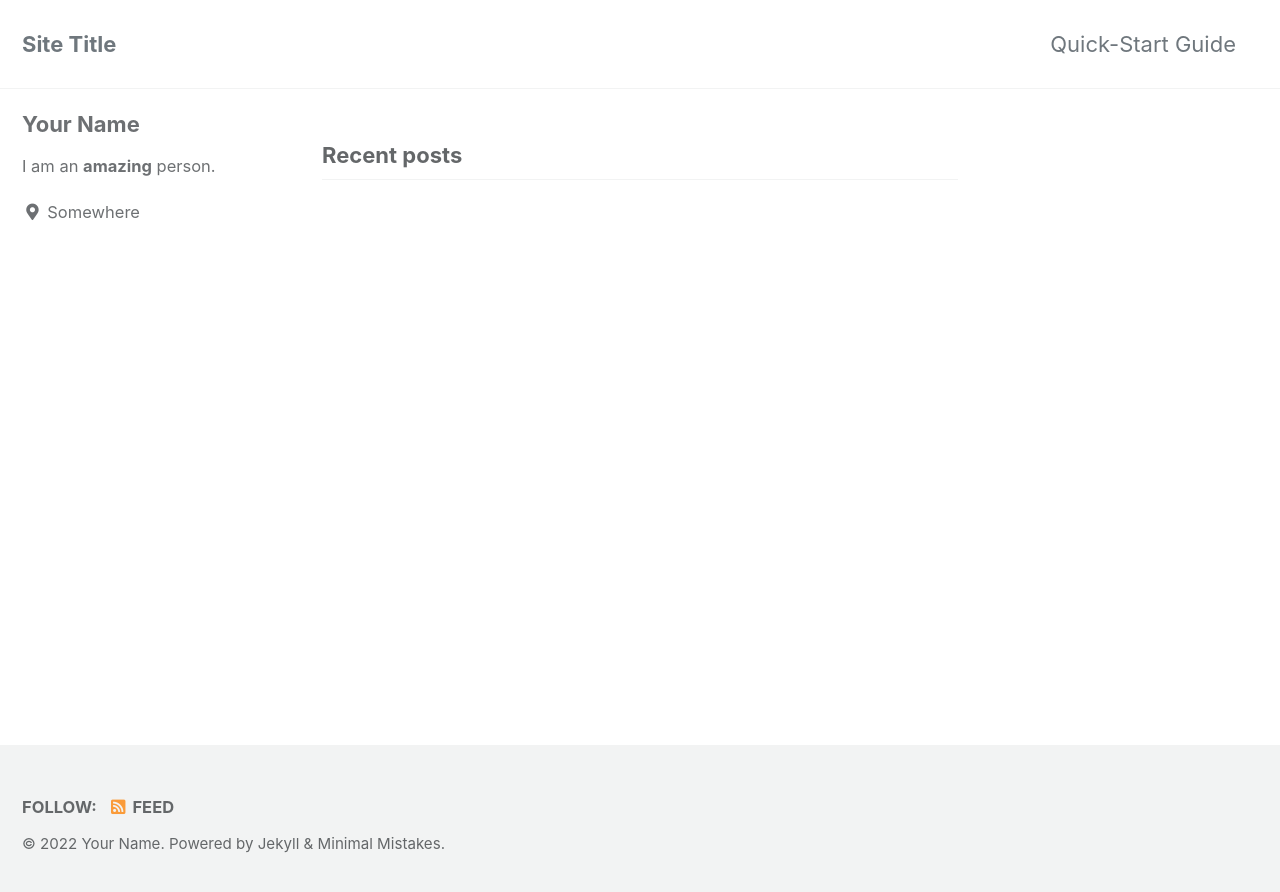
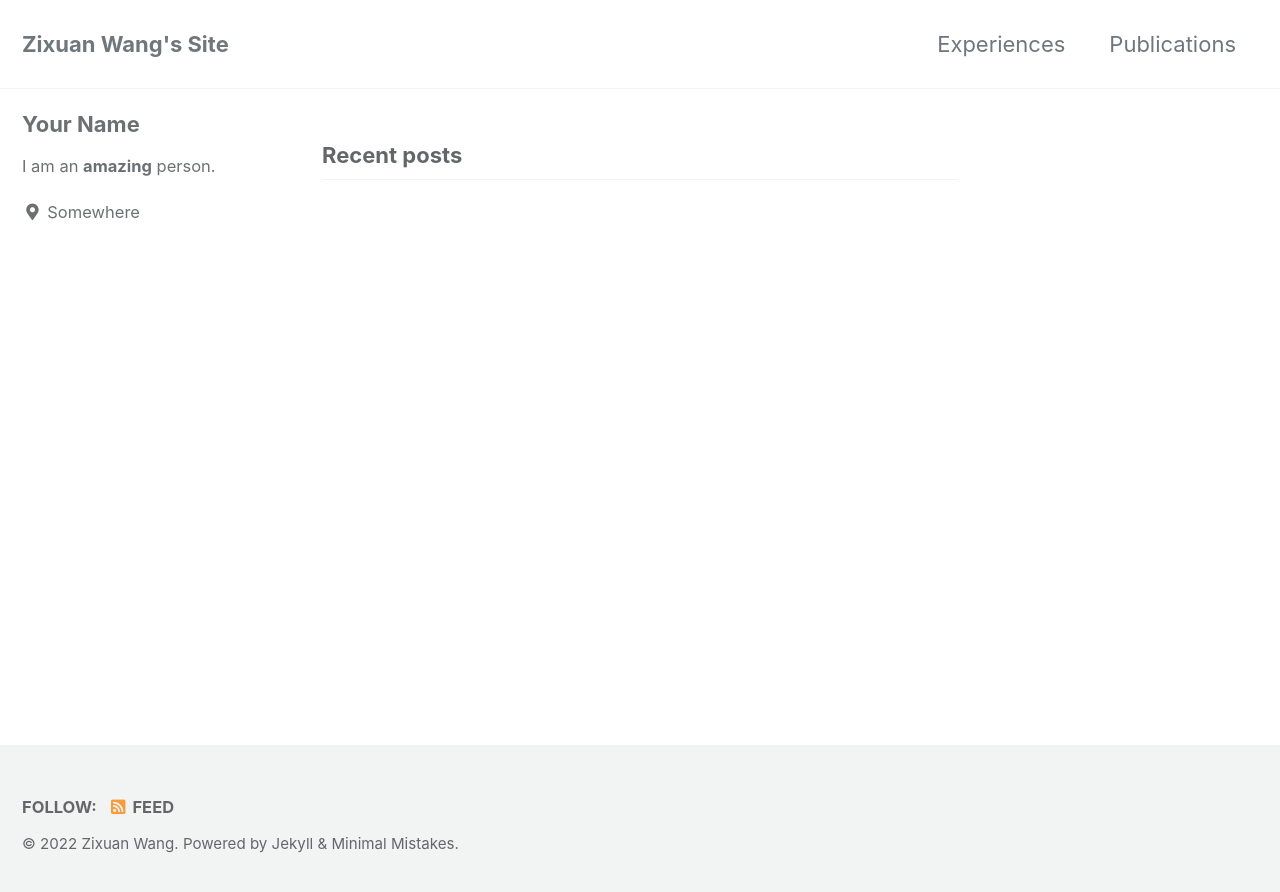
Before and after one commit to wangzx19/wangzx19.github.io, a Jekyll site: the page built from index.html, in a window 1280 px wide. Shown: the top 892 px of the page. Built offline with Jekyll 4.4.1, drawn with Linux system fonts in a browser that asks for light colours; cached includes are drawn as plain includes; the list of posts is cut into pages by our own code.

Commit message:
add basics

```diff
--- a/_config.yml
+++ b/_config.yml
@@ -16,11 +16,11 @@ minimal_mistakes_skin    : "default" # "air", "aqua", "contrast", "dark", "dirt"
 
 # Site Settings
 locale                   : "en-US"
-title                    : "Site Title"
+title                    : "Zixuan Wang's Site"
 title_separator          : "-"
 subtitle                 : # site tagline that appears below site title in masthead
-name                     : "Your Name"
-description              : "An amazing website."
+name                     : "Zixuan Wang"
+description              : "An undergraduate of IIIS (Yao Class), Tsinghua University."
 url                      : # the base hostname & protocol for your site e.g. "https://mmistakes.github.io"
 baseurl                  : # the subpath of your site, e.g. "/blog"
 repository               : # GitHub username/repo-name e.g. "mmistakes/minimal-mistakes"
```
Also changed, not shown: _data/navigation.yml (+6 -6 lines).
